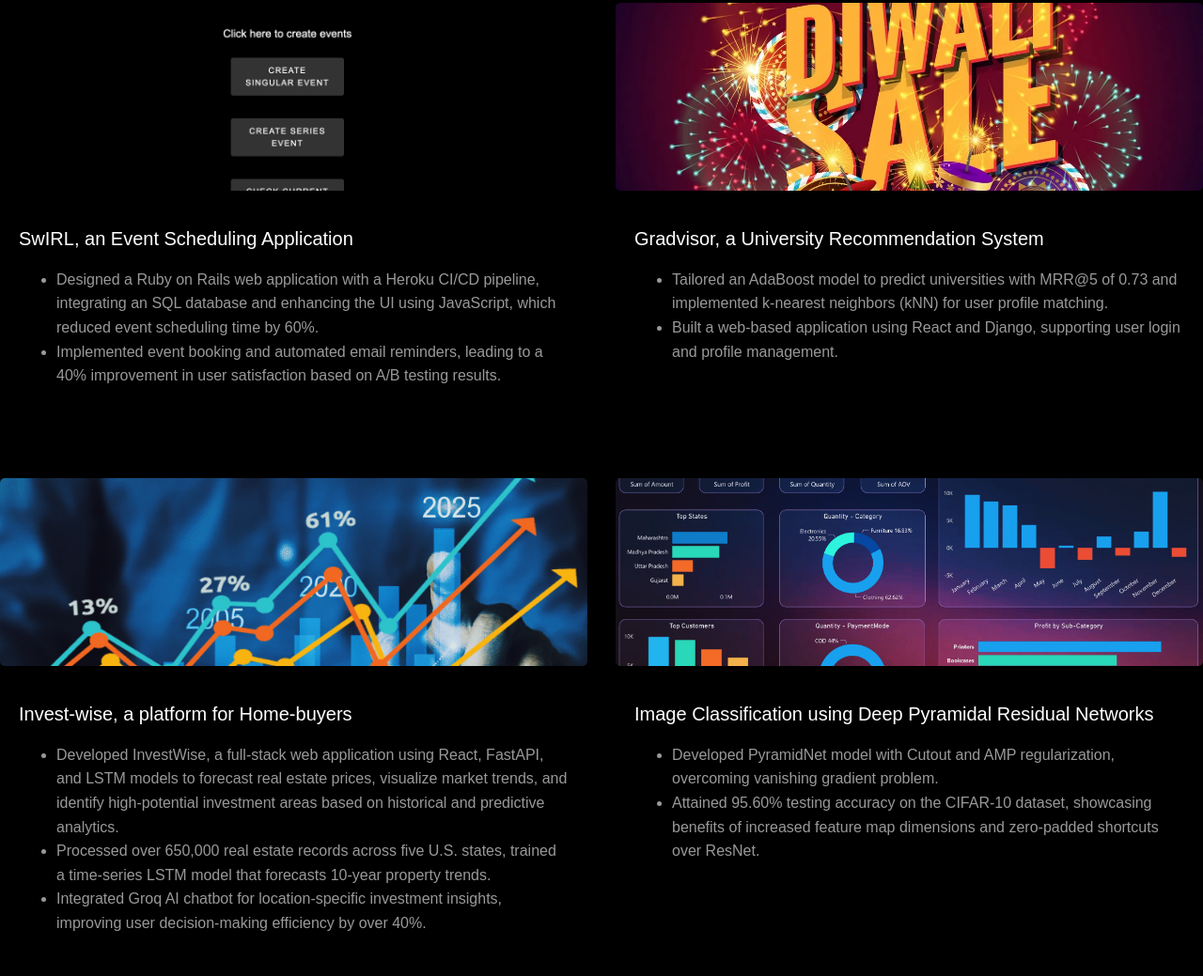
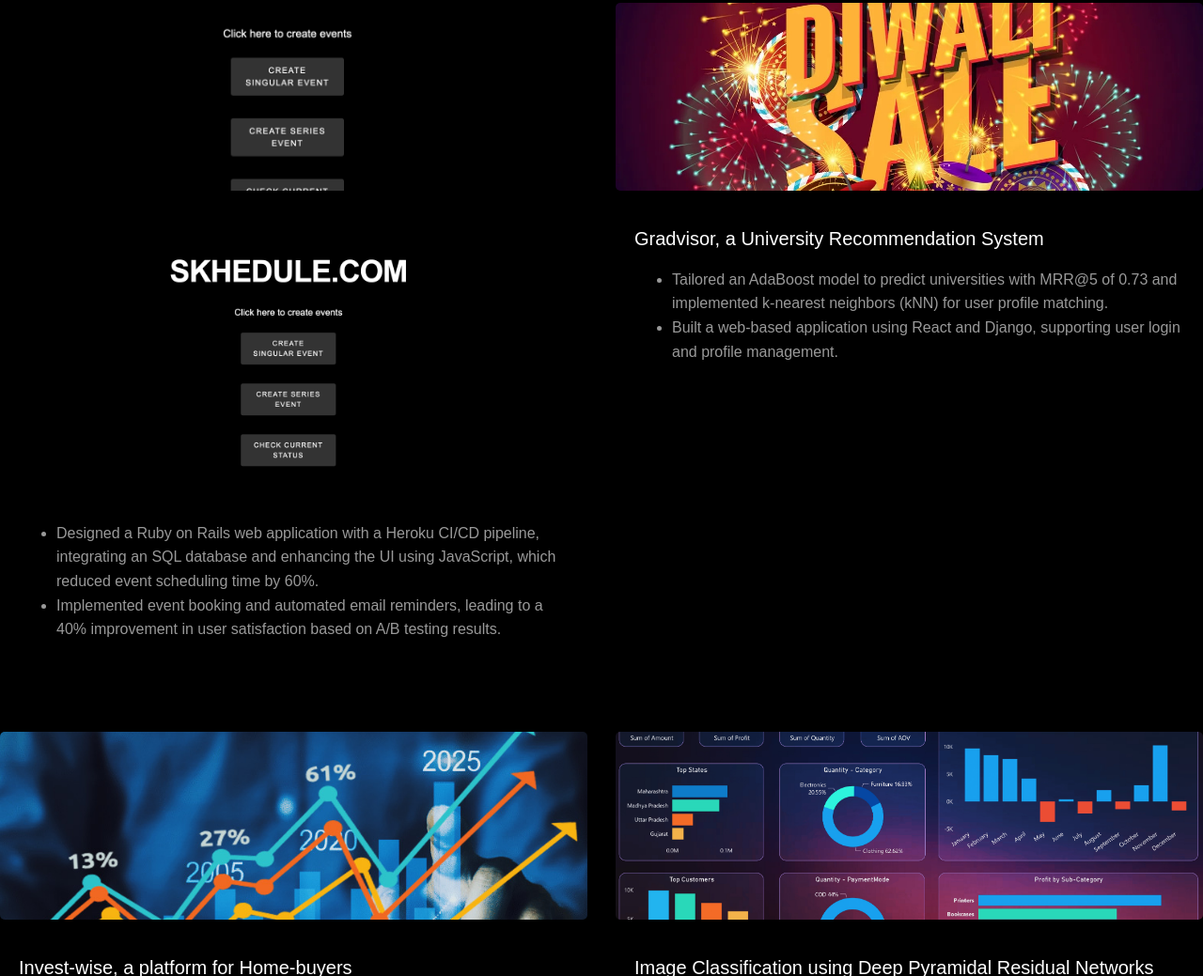
Before and after one commit to mohitsarin-tamu/mohitsarin-tamu.github.io, a plain HTML site: page index.html in a window 1280 px wide. Shown: the part 4548-5587 px from the top of the page at 94% size. Drawn offline with Linux system fonts and the light colour scheme; files whose address does not match are found by name.

Commit message:
update image

```diff
--- a/index.html
+++ b/index.html
@@ -500,7 +500,15 @@
 				<div class="blog-entry justify-content-end">
 				<a href="https://github.com/SwIRL-CSCE-606/SwIRL-CSCE-606" class="block-20 zoom-effect" style="background-image: url('images/Screenshot 2025-04-20 at 5.28.54 PM.png');"></a>
 				<div class="text mt-3 float-right d-block">
-					<h3 class="heading"><a href="https://github.com/SwIRL-CSCE-606/SwIRL-CSCE-606">SwIRL, an Event Scheduling Application</a></h3>
+					<h3 class="heading"><a href="https://github.com/SwIRL-CSCE-606/SwIRL-CSCE-606"
+						class="block-20 zoom-effect"
+						style="background-image: url('images/Screenshot 2025-04-20 at 5.28.54 PM.png');
+							   background-size: contain;
+							   background-repeat: no-repeat;
+							   background-position: center;
+							   height: 300px;">
+					 </a>
+					 </h3>
 					<p>
 						<ul>
 							<li>Designed a Ruby on Rails web application with a Heroku CI/CD pipeline, integrating an SQL database and enhancing the UI using JavaScript, which reduced event scheduling time by 60%.</li>
```
